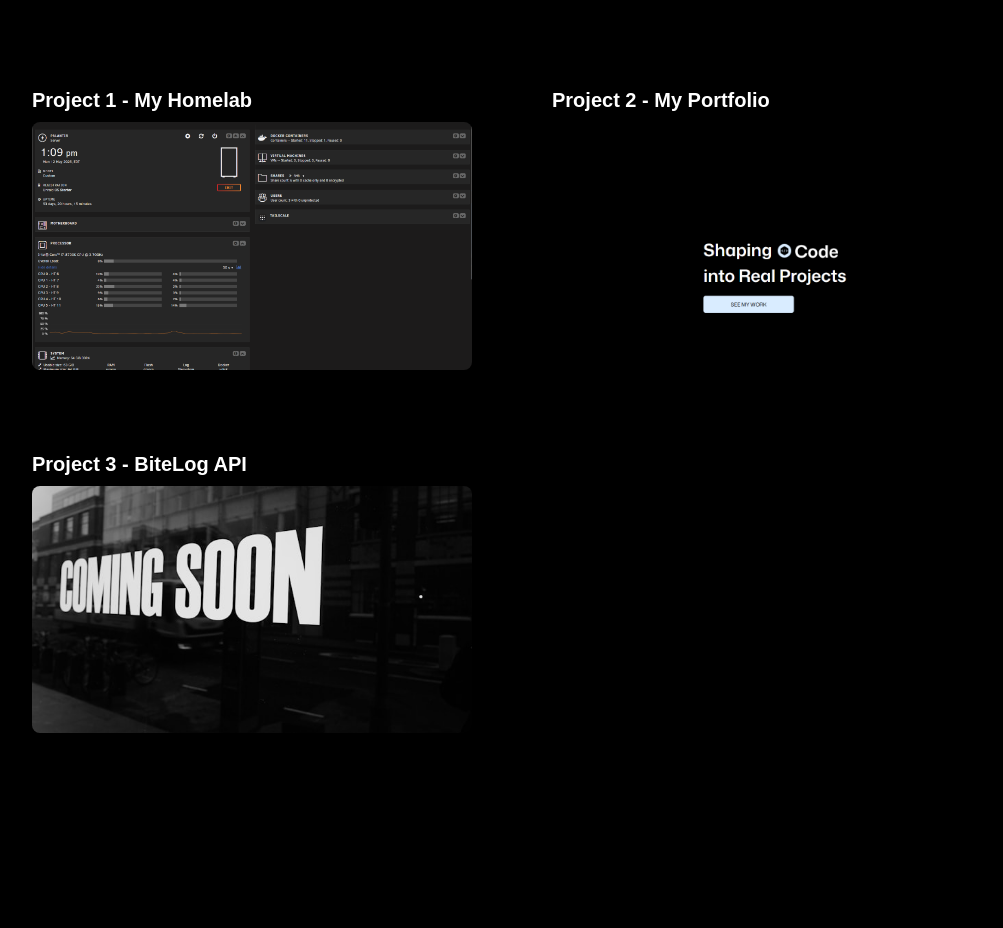
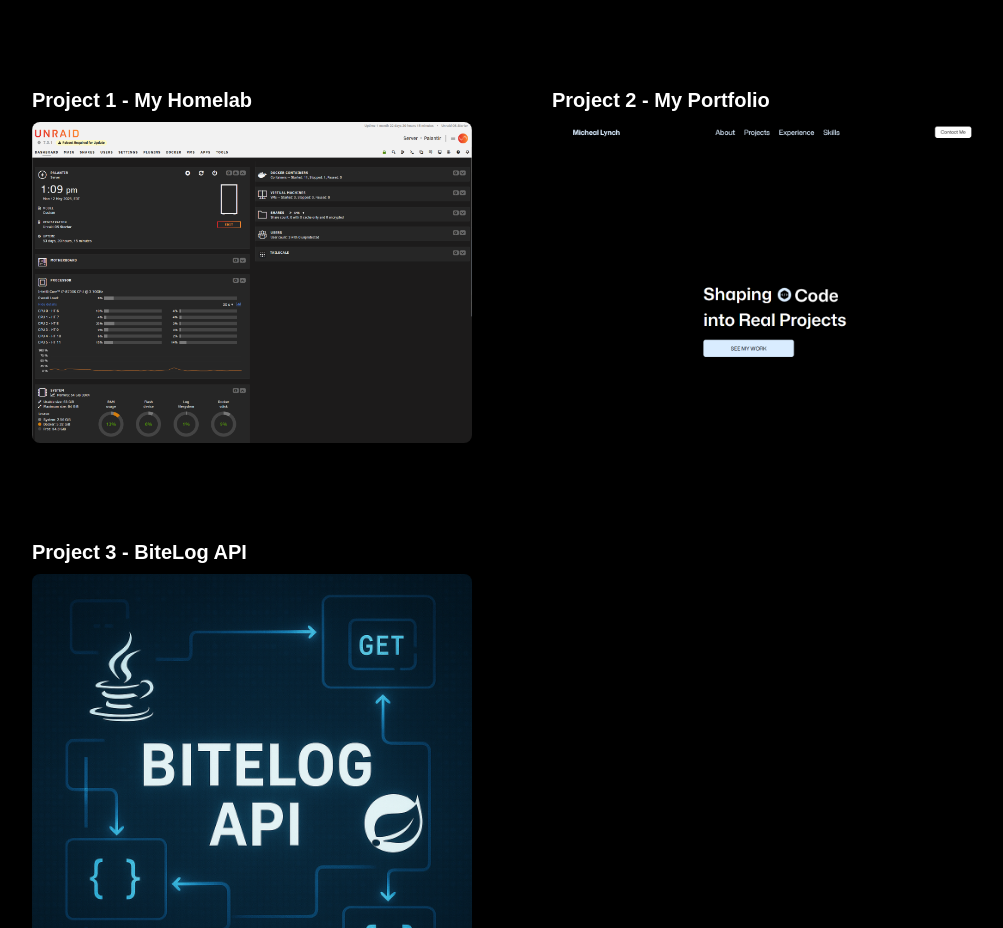
Before and after one commit to m-lynch91/mjl_portfolio, a React (Vite) app: page / in a window 1280 px wide. Shown: the part 1872-2800 px from the top of the page, without its empty margins (128-1131 px from the left). Built offline with nearby package versions, Linux system fonts and the light colour scheme; a web font is replaced by a local one.

Commit message:
better image for bitelog api

```diff
--- a/src/sections/Projects.tsx
+++ b/src/sections/Projects.tsx
@@ -56,7 +56,7 @@ const Projects = () => {
           <div>
             <h2 className="text-xl font-semibold pb-2">Project 1 - My Homelab</h2>
           </div>
-          <div className="w-full aspect-[16/9] overflow-hidden rounded-lg">
+          <div className="w-full aspect-full overflow-hidden rounded-lg">
             <img
               src="/images/server.png"
               alt="Project 1"
@@ -68,7 +68,7 @@ const Projects = () => {
           <div>
             <h2 className="text-xl font-semibold pb-2">Project 2 - My Portfolio</h2>
           </div>
-          <div className="w-full aspect-[16/9] overflow-hidden rounded-lg">
+          <div className="w-full aspect-full overflow-hidden rounded-lg">
             <img
               src="/images/project-portfolio.png"
               alt="Project 2"
@@ -80,9 +80,9 @@ const Projects = () => {
           <div>
             <h2 className="text-xl font-semibold pb-2">Project 3 - BiteLog API</h2>
           </div>
-          <div className="w-full aspect-[16/9] overflow-hidden rounded-lg">
+          <div className="w-full aspect-full overflow-hidden rounded-lg">
             <img
-              src="/images/coming-soon.jpg"
+              src="/images/bitelog-api.png"
               alt="Project 3"
               className="w-full h-full object-cover object-center"
             />
```
Also changed, not shown: public/images/bitelog-api.png (added).
